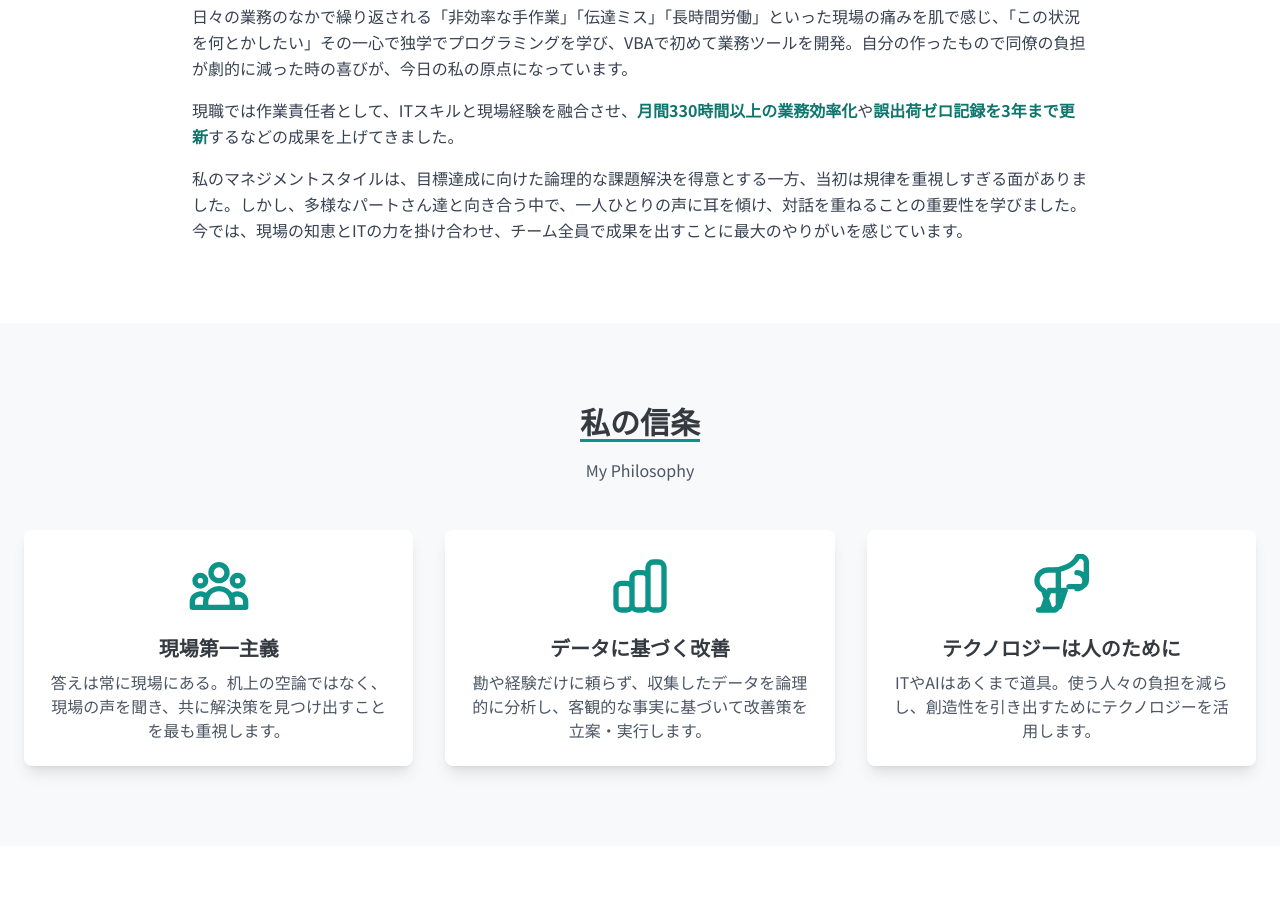
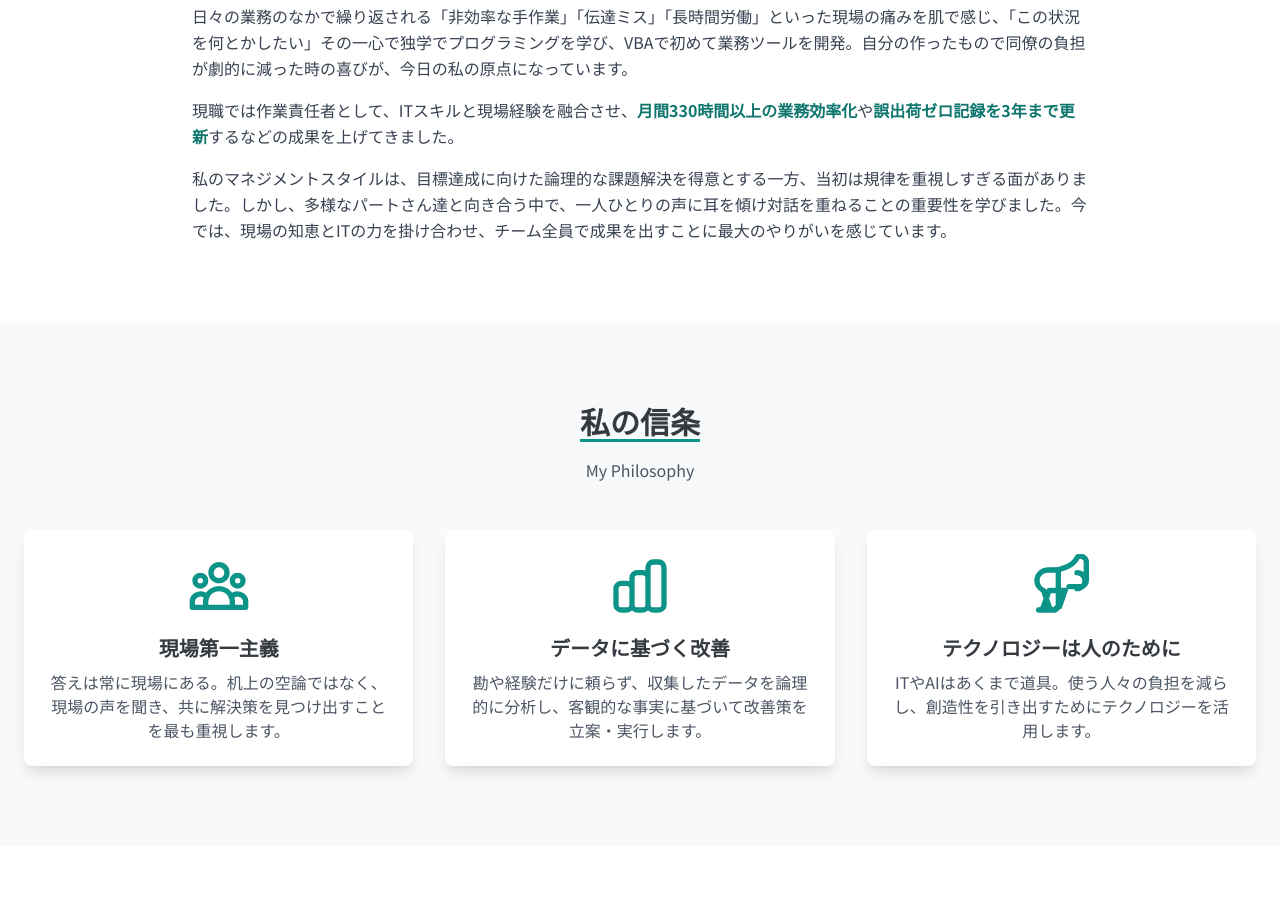
Before and after one commit to uma0919/uma0919.github.io, a plain HTML site: page index.html in a window 1280 px wide. Shown: the part 970-1893 px from the top of the page. Drawn offline with nearby package versions, Linux system fonts and the light colour scheme.

Commit message:
改めてサイトを更新

```diff
--- a/index.html
+++ b/index.html
@@ -114,7 +114,7 @@
                         現職では作業責任者として、ITスキルと現場経験を融合させ、<strong class="text-teal-700">月間330時間以上の業務効率化</strong>や<strong class="text-teal-700">誤出荷ゼロ記録を3年まで更新</strong>するなどの成果を上げてきました。
                     </p>
                      <p class="text-gray-700 leading-relaxed">
-                        私のマネジメントスタイルは、目標達成に向けた論理的な課題解決を得意とする一方、当初は規律を重視しすぎる面がありました。しかし、多様なパートさん達と向き合う中で、一人ひとりの声に耳を傾け、対話を重ねることの重要性を学びました。今では、現場の知恵とITの力を掛け合わせ、チーム全員で成果を出すことに最大のやりがいを感じています。
+                        私のマネジメントスタイルは、目標達成に向けた論理的な課題解決を得意とする一方、当初は規律を重視しすぎる面がありました。しかし、多様なパートさん達と向き合う中で、一人ひとりの声に耳を傾け対話を重ねることの重要性を学びました。今では、現場の知恵とITの力を掛け合わせ、チーム全員で成果を出すことに最大のやりがいを感じています。
                     </p>
                 </div>
             </div>
```
